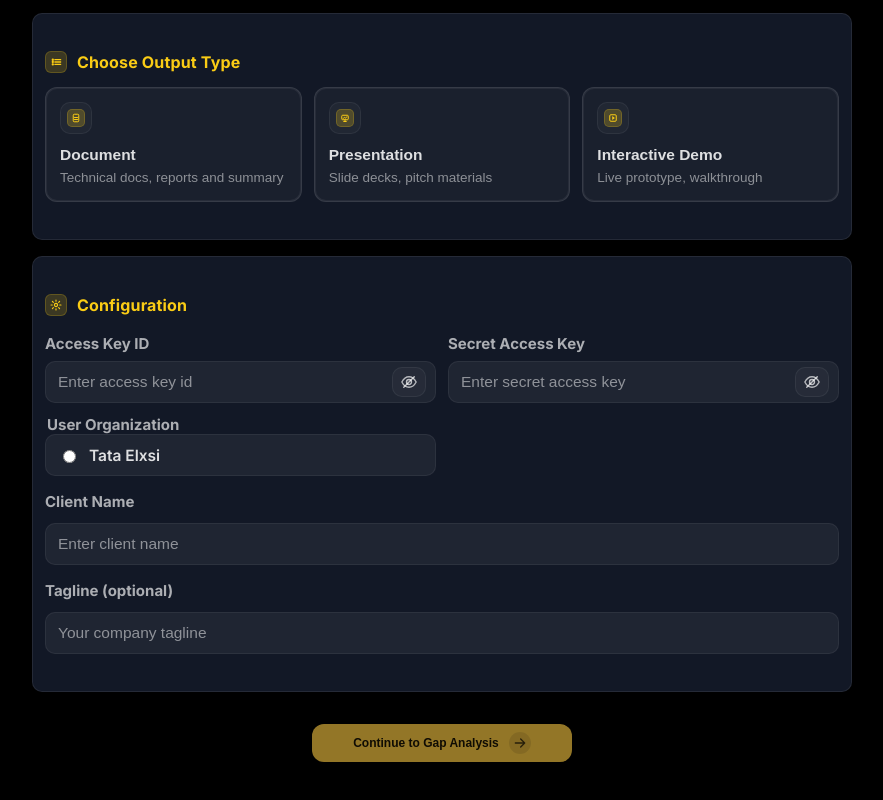
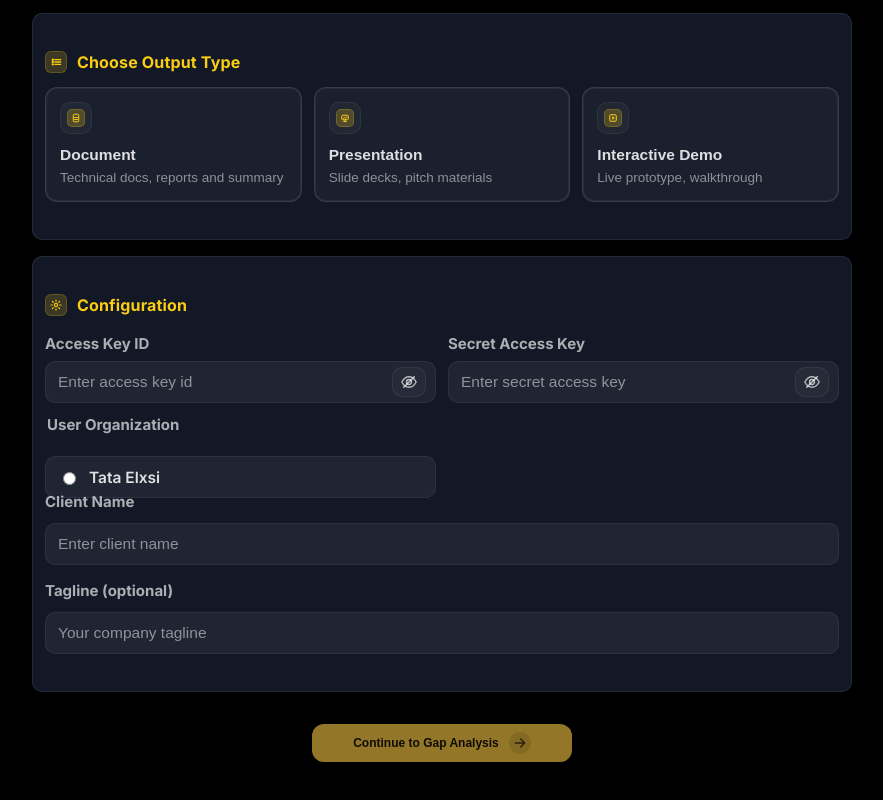
Before and after one commit to kavia-common/solutiongen-platform-10016-10025, a React (Create React App) app in the folder frontend_app/: page / in a window 1280 px wide. Shown: the part 481-1281 px from the top of the page, without its empty margins (198-1081 px from the left). Built offline with nearby package versions, Linux system fonts and the light colour scheme; the HTML template or start-up script is replaced by a standard one.

Commit message:
Checkpoint 98 - cg3f38ca0e

```diff
--- a/frontend_app/src/App.css
+++ b/frontend_app/src/App.css
@@ -593,6 +593,15 @@
 .udcFieldset .udcRadioOption{
   width: 100%;
   min-height: 42px; /* match .udcInput height */
+  /*
+    Slight vertical alignment tweak:
+    In the 2-column row, the right column has a label above the <select>,
+    while the left column contains only the radio "input-like" control.
+    This pushes the radio option down a bit to align with the dropdown field.
+    Use a relative offset so layout stays responsive (no fixed heights).
+  */
+  position: relative;
+  top: 22px;
 }
 
 .udcRadioOption input{
@@ -812,4 +821,9 @@
   .udcOutputGrid{ grid-template-columns: 1fr; }
   .udcCtaButton{ width: 100%; min-width: 0; }
   .udcFieldRow2Col{ grid-template-columns: 1fr; }
+
+  /* When stacked, remove the alignment offset so spacing looks natural. */
+  .udcFieldset .udcRadioOption{
+    top: 0;
+  }
 }
```
Also changed, not shown: 2 other files (tests, documents, lock files or other folders).
